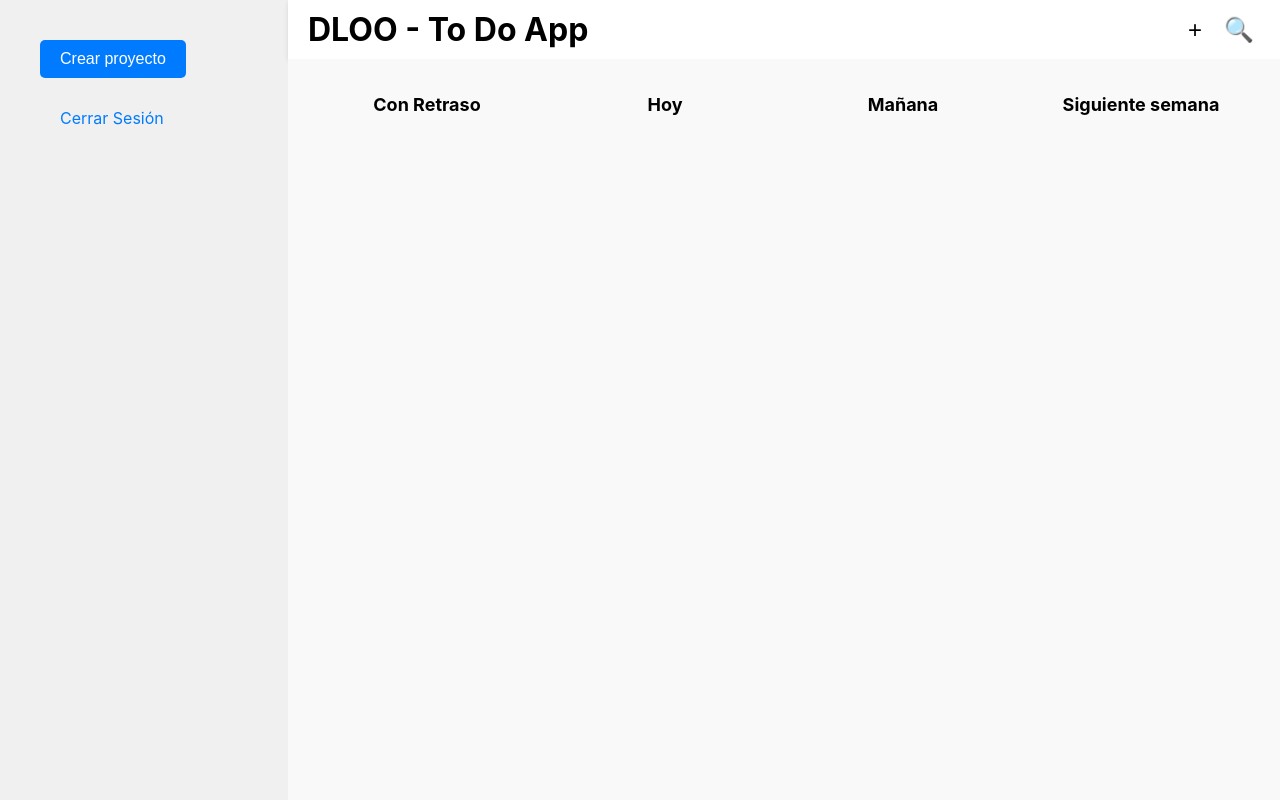
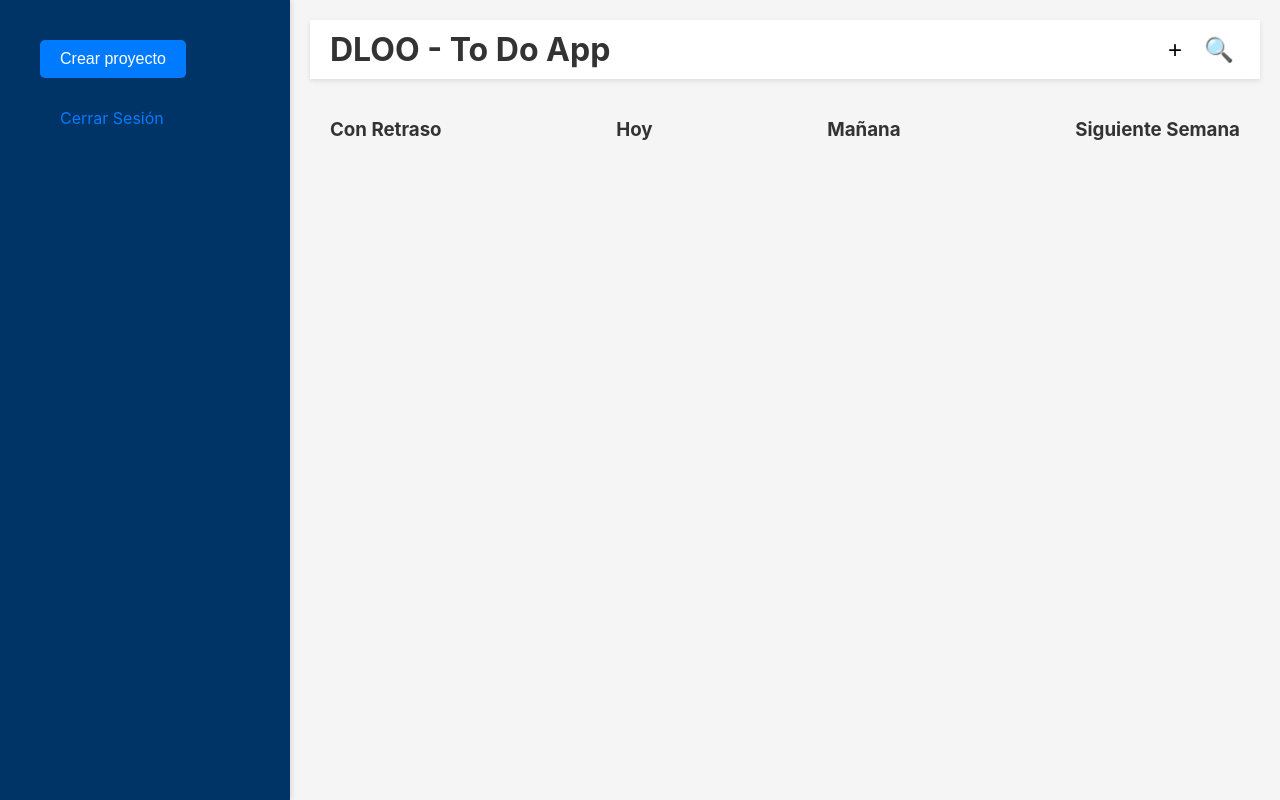
Before and after one commit to UP210409/DLOOToDoList, a React (Create React App) app in the folder frontend/: page / in a window 1280 px wide. Built offline with nearby package versions, Linux system fonts and the light colour scheme.

Commit message:
Update Task Card

```diff
--- a/frontend/package.json
+++ b/frontend/package.json
@@ -3,6 +3,10 @@
   "version": "0.1.0",
   "private": true,
   "dependencies": {
+    "@emotion/react": "^11.13.0",
+    "@emotion/styled": "^11.13.0",
+    "@mui/icons-material": "^5.16.6",
+    "@mui/material": "^5.16.6",
     "@testing-library/jest-dom": "^5.17.0",
     "@testing-library/react": "^13.4.0",
     "@testing-library/user-event": "^13.5.0",
--- a/frontend/src/components/App/App.css
+++ b/frontend/src/components/App/App.css
@@ -1,31 +1,42 @@
-/* src/components/App/App.css */
+:root {
+  --primary-color: #003366; /* Azul oscuro */
+  --secondary-color: #0066CC; /* Azul claro */
+  --background-color: #F5F5F5; /* Gris claro */
+  --text-color: #333333; /* Gris oscuro */
+}
 
 .app-container {
   display: flex;
   height: 100vh;
+  background-color: var(--background-color);
+  color: var(--text-color);
 }
 
 .sidebar {
-  width: 20%;
-  background-color: #f0f0f0;
+  width: 250px;
+  background-color: var(--primary-color);
+  color: white;
   padding: 20px;
   box-shadow: 2px 0 5px rgba(0, 0, 0, 0.1);
 }
 
 .main-content {
-  width: 80%;
-  display: flex;
-  flex-direction: column;
+  flex: 1;
+  padding: 20px;
 }
 
-.nav {
-  background-color: #fff;
-  padding: 10px 20px;
-  box-shadow: 0 2px 5px rgba(0, 0, 0, 0.1);
+.header {
+  display: flex;
+  align-items: center;
+  padding: 10px;
+  background-color: var(--primary-color);
 }
 
-.main {
-  flex-grow: 1;
-  padding: 20px;
-  background-color: #f9f9f9;
+.header img {
+  height: 50px;
+  margin-right: 10px;
 }
+
+.header h1 {
+  color: white;
+}
--- a/frontend/src/components/Main/Main.js
+++ b/frontend/src/components/Main/Main.js
@@ -1,7 +1,5 @@
-// src/components/Main/Main.js
-
 import React from 'react';
-import Task from '../Task/Task';
+import TaskCard from '../Task/TaskCard';
 import './Main.css';
 
 function Main({ tasks, onDeleteTask, onCompleteTask }) {
@@ -9,10 +7,10 @@ function Main({ tasks, onDeleteTask, onCompleteTask }) {
 
   return (
     <div className="main">
-      <div className="task-column">
-        <h2>Con Retraso</h2>
+      <div className="status-column">
+        <h3>Con Retraso</h3>
         {tasksByStatus('conRetraso').map(task => (
-          <Task
+          <TaskCard
             key={task.id}
             task={task}
             onDelete={onDeleteTask}
@@ -20,10 +18,10 @@ function Main({ tasks, onDeleteTask, onCompleteTask }) {
           />
         ))}
       </div>
-      <div className="task-column">
-        <h2>Hoy</h2>
+      <div className="status-column">
+        <h3>Hoy</h3>
         {tasksByStatus('hoy').map(task => (
-          <Task
+          <TaskCard
             key={task.id}
             task={task}
             onDelete={onDeleteTask}
@@ -31,10 +29,10 @@ function Main({ tasks, onDeleteTask, onCompleteTask }) {
           />
         ))}
       </div>
-      <div className="task-column">
-        <h2>Mañana</h2>
+      <div className="status-column">
+        <h3>Mañana</h3>
         {tasksByStatus('manana').map(task => (
-          <Task
+          <TaskCard
             key={task.id}
             task={task}
             onDelete={onDeleteTask}
@@ -42,10 +40,10 @@ function Main({ tasks, onDeleteTask, onCompleteTask }) {
           />
         ))}
       </div>
-      <div className="task-column">
-        <h2>Siguiente semana</h2>
+      <div className="status-column">
+        <h3>Siguiente Semana</h3>
         {tasksByStatus('siguienteSemana').map(task => (
-          <Task
+          <TaskCard
             key={task.id}
             task={task}
             onDelete={onDeleteTask}
--- /dev/null
+++ b/frontend/src/components/Task/TaskCard.js
@@ -0,0 +1,36 @@
+// src/components/Task/TaskCard.js
+import React from 'react';
+import { Card, CardContent, Typography, IconButton } from '@mui/material';
+import DeleteIcon from '@mui/icons-material/Delete';
+import CheckCircleIcon from '@mui/icons-material/CheckCircle';
+
+const TaskCard = ({ task, onDelete, onComplete }) => {
+  return (
+    <Card variant="outlined" style={{ marginBottom: '10px' }}>
+      <CardContent>
+        <Typography variant="h6" component="div">
+          {task.name}
+        </Typography>
+        <Typography variant="body2" color="text.secondary">
+          {task.description}
+        </Typography>
+        <Typography variant="body2" color="text.secondary">
+          Usuario: {task.user}
+        </Typography>
+        <Typography variant="body2" color="text.secondary">
+          Proyecto: {task.project}
+        </Typography>
+        <div style={{ display: 'flex', justifyContent: 'space-between', marginTop: '10px' }}>
+          <IconButton color="primary" onClick={() => onComplete(task.id)}>
+            <CheckCircleIcon />
+          </IconButton>
+          <IconButton color="secondary" onClick={() => onDelete(task.id)}>
+            <DeleteIcon />
+          </IconButton>
+        </div>
+      </CardContent>
+    </Card>
+  );
+};
+
+export default TaskCard;
```
Also changed, not shown: 1 other file (tests, documents, lock files or other folders).
